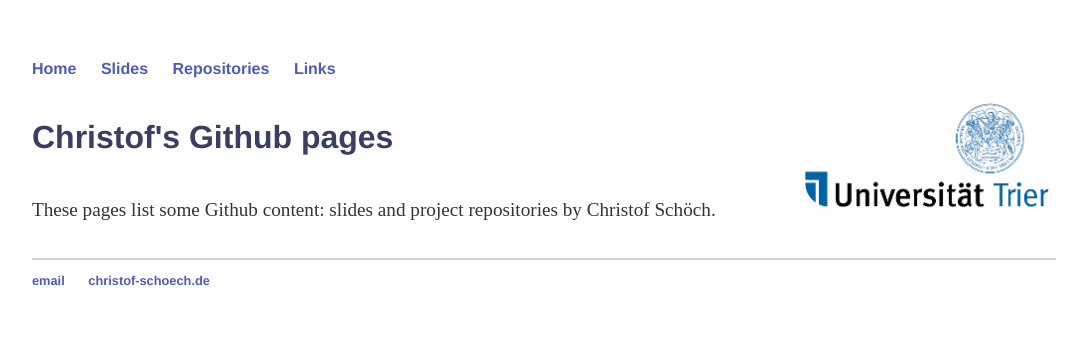
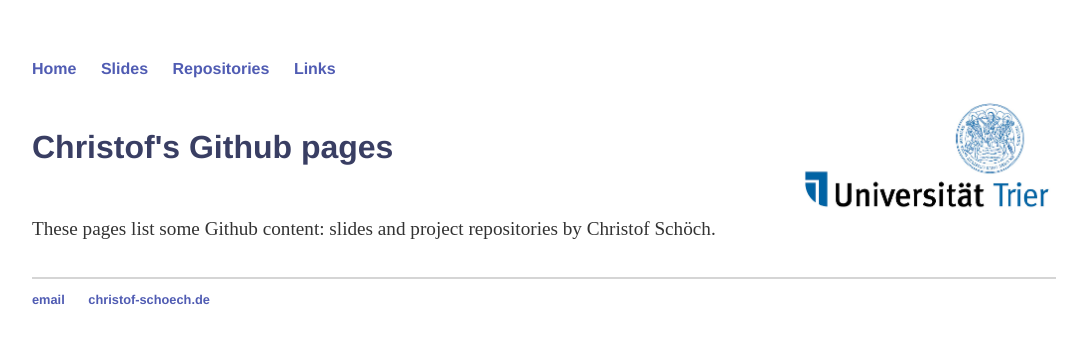
Before and after one commit to christofs/christofs.github.io, a Jekyll site: the page built from index.html, in a window 1280 px wide. Shown: the top 344 px of the page, without its empty margins (96-1183 px from the left). Built offline with Jekyll 4.4.1, drawn with Linux system fonts in a browser that asks for light colours.

Commit message:
Update main.css

```diff
--- a/css/main.css
+++ b/css/main.css
@@ -21,7 +21,7 @@
 }
 h1 {
     font-size: 2.0em;
-    line-height: 2.4em;
+    line-height: 3.0em;
     font-family:'Helvetica', 'Arial', 'Sans-Serif';
     color: #393e63;
 }
@@ -43,7 +43,7 @@
 
 ul.posts {
     margin: 20px auto 40px;
-    font-size: 1.5em;
+    font-size: 1.2em;
 }
 
 ul.posts li {
```
